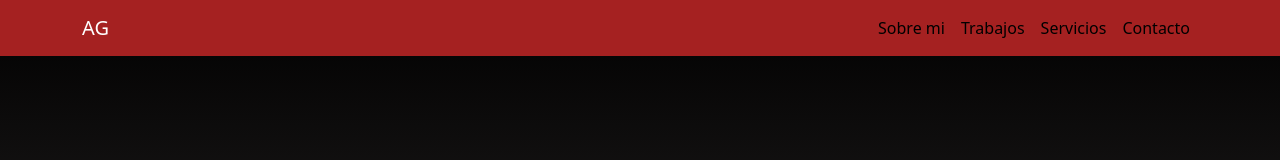
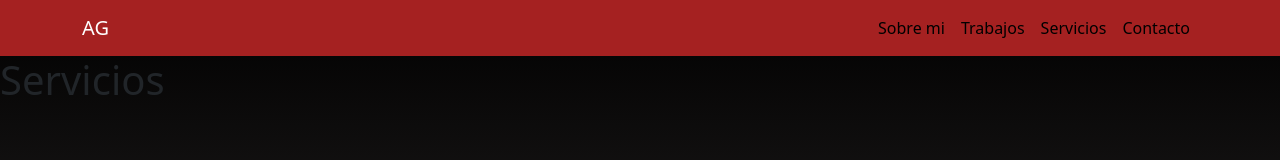
Before and after one commit to agusgmnz/tercera-preentrega-Gimenez, a website: page pages/servicio.html in a window 1280 px wide. Shown: the top 160 px of the page. Drawn offline with nearby package versions, Linux system fonts and the light colour scheme.

Commit message:
agregue h1 en servicios

```diff
--- a/pages/servicio.html
+++ b/pages/servicio.html
@@ -74,7 +74,11 @@
       </nav>
     </header>
     <!-- main -->
-    <main></main>
+    <main>
+      <section>
+        <h1>Servicios</h1>
+      </section>
+    </main>
     <!-- footer -->
     <footer>
       <footer>
```
